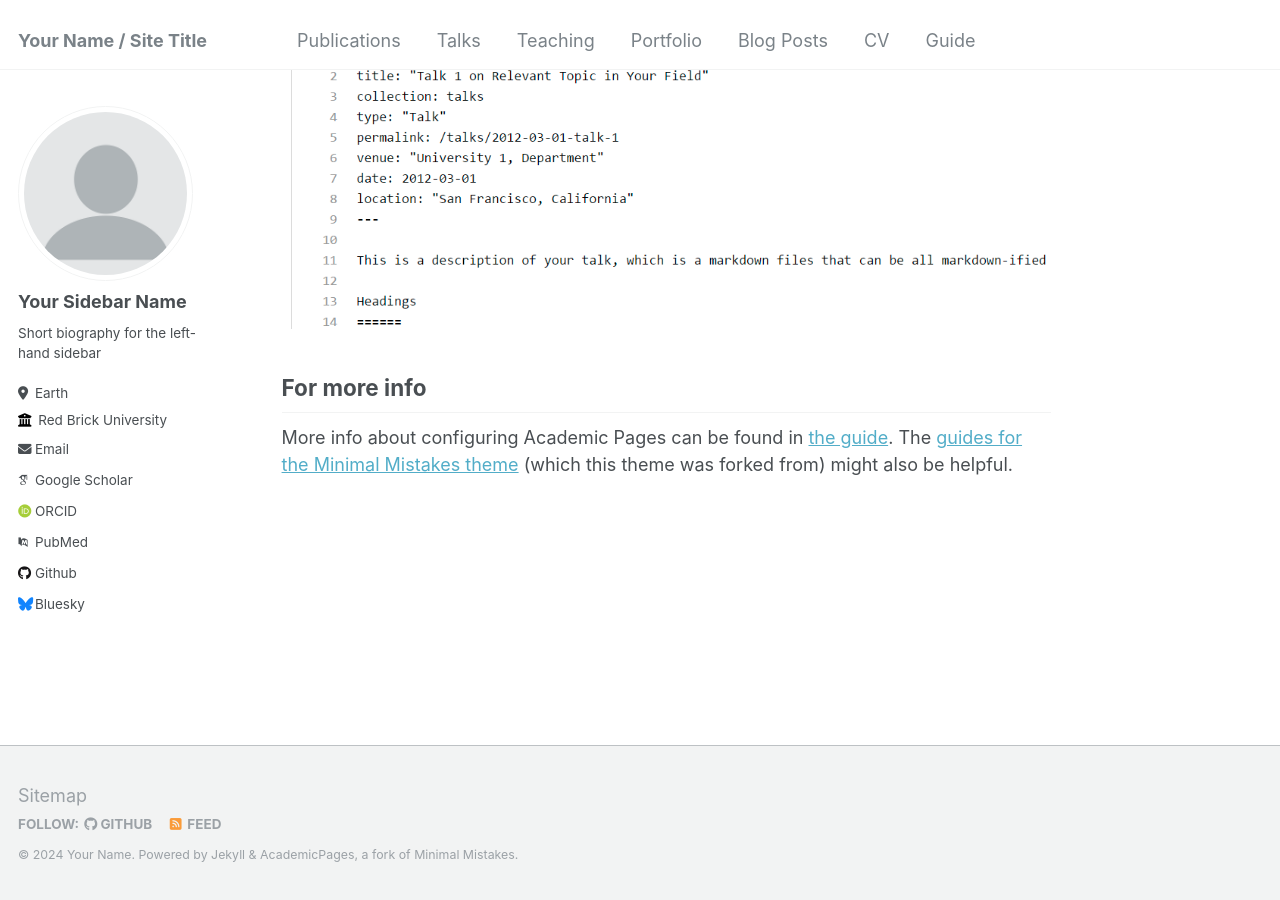
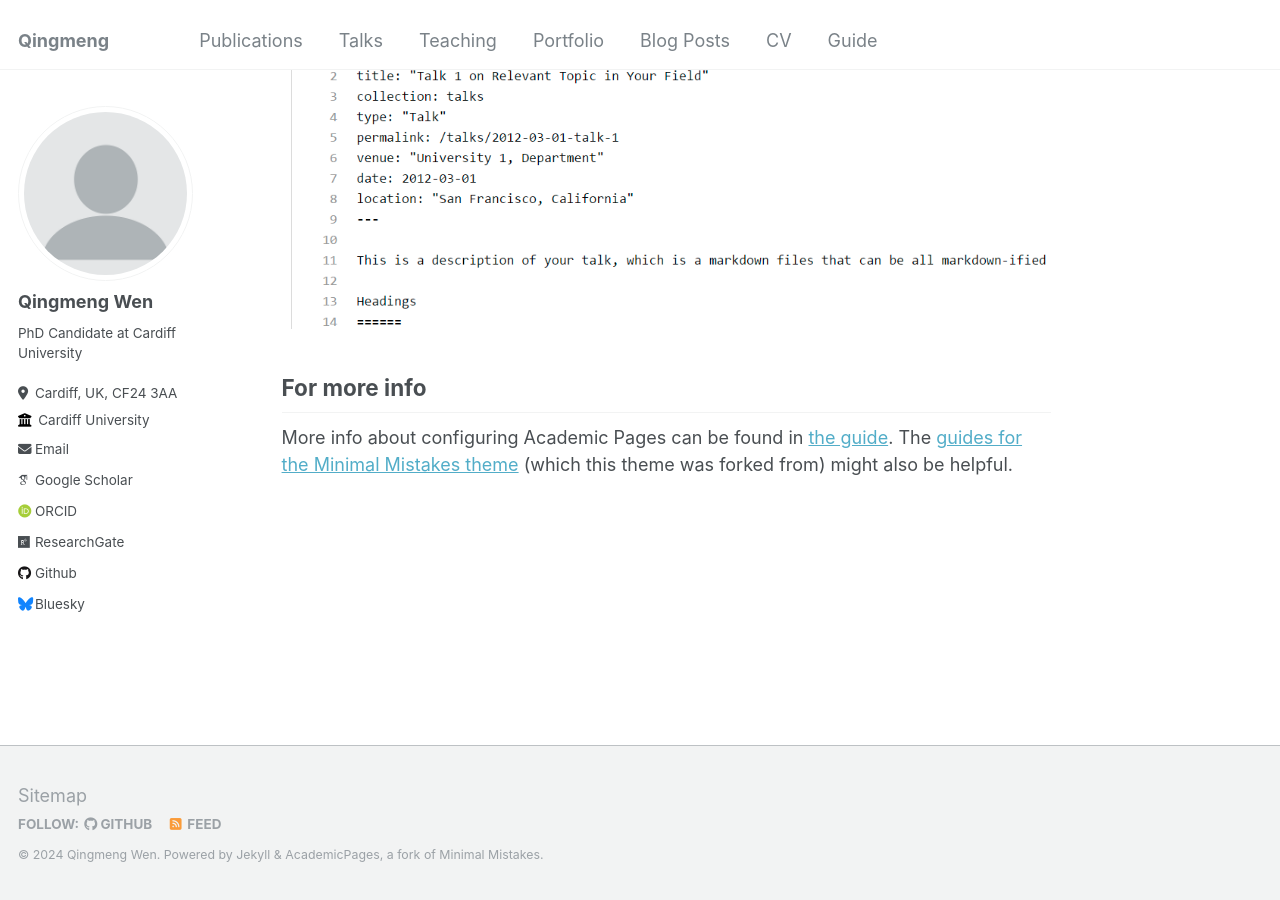
Before and after one commit to weiqimeng1/Qingmeng-Wen, a Jekyll site: the page built from _pages/about.md, in a window 1280 px wide and 900 px high, scrolled down 2660 px. Built offline with Jekyll 4.4.1, drawn with Linux system fonts in a browser that asks for light colours; some web fonts are replaced.

Commit message:
Update _config.yml

```diff
--- a/_config.yml
+++ b/_config.yml
@@ -8,13 +8,13 @@
 
 # Basic Site Settings
 locale                   : "en-US"
-title                    : "Your Name / Site Title"
+title                    : "Qingmeng"
 title_separator          : "-"
-name                     : &name "Your Name"
-description              : &description "personal description"
-url                      : https://academicpages.github.io # the base hostname & protocol for your site e.g. "https://mmistakes.github.io"
+name                     : &name "Qingmeng Wen"
+description              : &description "PhD Candidate at Cardiff University"
+url                      : https://github.com/weiqimeng1/Qingmeng-Wen # the base hostname & protocol for your site e.g. "https://mmistakes.github.io"
 baseurl                  : "" # the subpath of your site, e.g. "/blog"
-repository               : "academicpages/academicpages.github.io"
+repository               : "weiqimeng1"
 
 # Site Author - The following control what appear as part of the author content on the side bar.
 #               If a field is blank the icon and link will not appear, otherwise it will be shown.
@@ -22,22 +22,22 @@ repository               : "academicpages/academicpages.github.io"
 author:
   # Biographic information
   avatar           : "profile.png"
-  name             : "Your Sidebar Name"
+  name             : "Qingmeng Wen"
   pronouns         : # example: "she/her"
-  bio              : "Short biography for the left-hand sidebar"
-  location         : "Earth"
-  employer         : "Red Brick University"
+  bio              : "PhD Candidate at Cardiff University"
+  location         : "Cardiff, UK, CF24 3AA"
+  employer         : "Cardiff University"
   uri              : # URL
-  email            : "none@example.org"
+  email            : "wen1@cardiff.ac.uk"
 
   # Academic websites
   arxiv            : # URL - Update with the correct link to your profile
-  googlescholar    : "https://scholar.google.com/citations?user=PS_CX0AAAAAJ"
+  googlescholar    : "https://scholar.google.com/citations?user=Hjpw6mUAAAAJ&hl=en&oi=ao"
   impactstory      : # URL
-  orcid            : "http://orcid.org/yourorcidurl"
+  orcid            : "https://orcid.org/0000-0002-8972-4042"
   semantic         : # URL
-  pubmed           : "https://www.ncbi.nlm.nih.gov/pubmed/?term=john+snow"
-  researchgate     : # URL
+  pubmed           : #"https://www.ncbi.nlm.nih.gov/pubmed/?term=john+snow"
+  researchgate     : "https://www.researchgate.net/profile/Qingmeng-Wen"
 
   # Repositories and software development
   bitbucket        : # Username - Update with your username on the site
```
